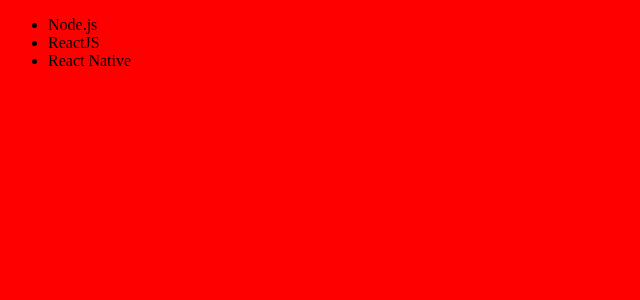
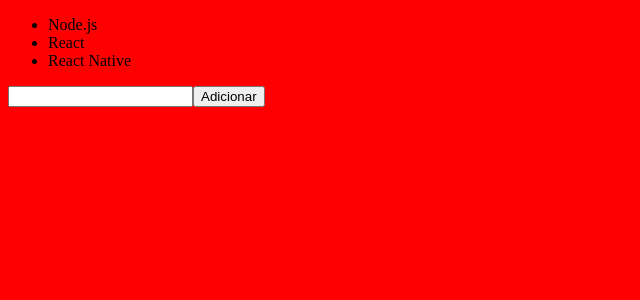
Before and after one commit to IsmaelBS/react-first-steps, a React app: page / in a window 1280 px wide. Shown: the top 300 px of the page, without its empty margins (0-640 px from the left). Built offline with nearby package versions, Linux system fonts and the light colour scheme.

Commit message:
Adição de estado no TechList

```diff
--- a/src/App.js
+++ b/src/App.js
@@ -1,12 +1,6 @@
 import React from "react";
-import { Fragment } from "react";
-import user from "./assets/img/User2.jpg";
 import TechList from "./components/TechList";
 
-const App = () => (
-  <Fragment>
-    <TechList />
-  </Fragment>
-);
+const App = () => <TechList />;
 
 export default App;
--- a/src/components/TechList.js
+++ b/src/components/TechList.js
@@ -2,16 +2,37 @@
 
 class TechList extends Component {
   state = {
-    techs: ["Node.js", "React", "React Native"]
+    techs: ["Node.js", "React", "React Native"],
+    newTech: ""
+  };
+
+  handleNewTechChange = e => {
+    this.setState({ newTech: e.target.value });
+  };
+
+  handleNewTechSubmit = e => {
+    e.preventDefault();
+    this.setState({
+      techs: [...this.state.techs, this.state.newTech],
+      newTech: ""
+    });
   };
 
   render() {
     return (
-      <ul>
-        <li>Node.js</li>
-        <li>ReactJS</li>
-        <li>React Native</li>
-      </ul>
+      <form onSubmit={this.handleNewTechSubmit}>
+        <ul>
+          {this.state.techs.map(el => (
+            <li key={el}>{el}</li>
+          ))}
+        </ul>
+        <input
+          type="text"
+          onChange={this.handleNewTechChange}
+          value={this.state.newTech}
+        />
+        <button type="submit">Adicionar</button>
+      </form>
     );
   }
 }
```
